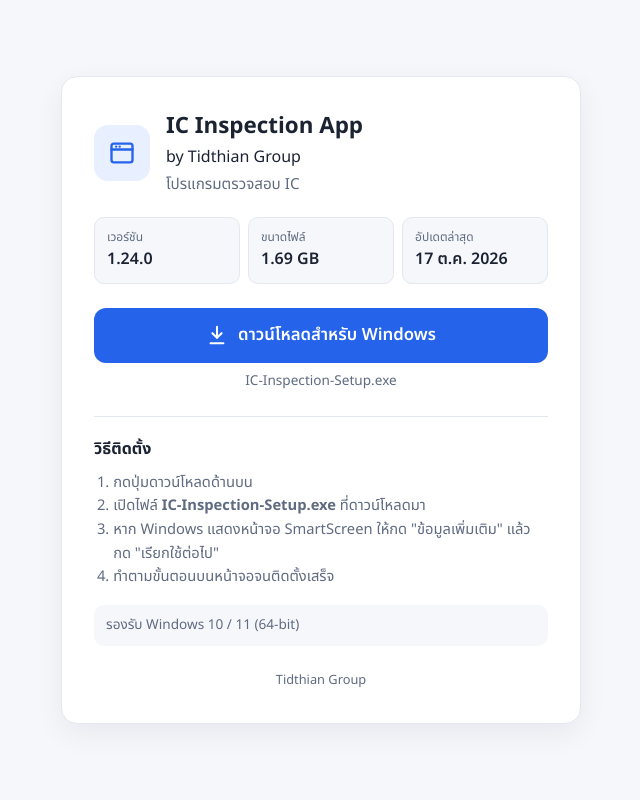
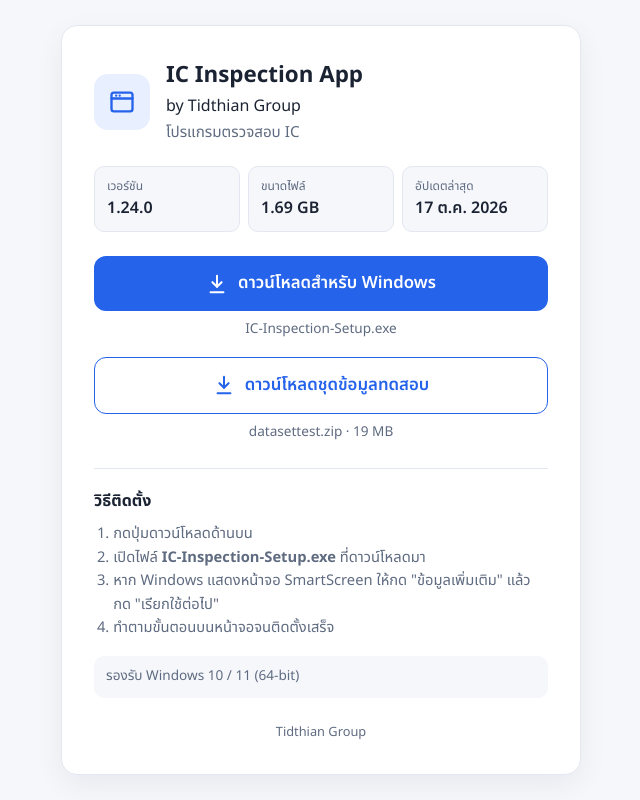
Before and after one commit to faptster/ICdownload, a website: page public/index.html in a window 1280 px wide. Shown: the whole page, without its empty margins (319-959 px from the left). Drawn offline with Linux system fonts and the light colour scheme.

Commit message:
datatestset

```diff
--- a/public/index.html
+++ b/public/index.html
@@ -100,6 +100,13 @@
     }
     .btn:hover { background: var(--accent-hover); }
     .btn:focus-visible { outline: 3px solid var(--accent-soft); outline-offset: 2px; }
+    .btn-secondary {
+      margin-top: 16px;
+      background: var(--card);
+      color: var(--accent);
+      border: 1.5px solid var(--accent);
+    }
+    .btn-secondary:hover { background: var(--accent-soft); }
 
     .filename {
       text-align: center;
@@ -168,6 +175,14 @@
     </a>
     <p class="filename" id="file-name"></p>
 
+    <a class="btn btn-secondary" id="dataset-btn" href="#" download>
+      <svg width="22" height="22" viewBox="0 0 24 24" fill="none" stroke="currentColor" stroke-width="2.2" stroke-linecap="round" stroke-linejoin="round" aria-hidden="true">
+        <path d="M12 3v12"/><path d="m7 10 5 5 5-5"/><path d="M5 21h14"/>
+      </svg>
+      <span id="dataset-label"></span>
+    </a>
+    <p class="filename" id="dataset-name"></p>
+
     <section class="steps">
       <h2>วิธีติดตั้ง</h2>
       <ol>
@@ -193,6 +208,12 @@
       file: "https://github.com/faptster/ICdownload/releases/latest/download/IC-Inspection-Setup.exe", // วางไฟล์ .exe ไว้ในโฟลเดอร์ files/ แล้วแก้ชื่อตรงนี้
       footer: "Tidthian Group"
     };
+
+    const DATASET = {
+      label: "ดาวน์โหลดชุดข้อมูลทดสอบ",
+      size: "19 MB",
+      file: "https://github.com/faptster/ICdownload/releases/latest/download/datasettest.zip"
+    };
     // ===================================
 
     const $ = (id) => document.getElementById(id);
@@ -209,6 +230,12 @@
     $("file-name").textContent = fileName;
     $("step-file").textContent = fileName;
     $("footer").textContent = APP.footer;
+
+    const datasetFile = DATASET.file.split("/").pop();
+    $("dataset-label").textContent = DATASET.label;
+    $("dataset-btn").href = DATASET.file;
+    $("dataset-btn").setAttribute("download", datasetFile);
+    $("dataset-name").textContent = datasetFile + " · " + DATASET.size;
   </script>
 </body>
 </html>
```
Also changed, not shown: 3 other files.
